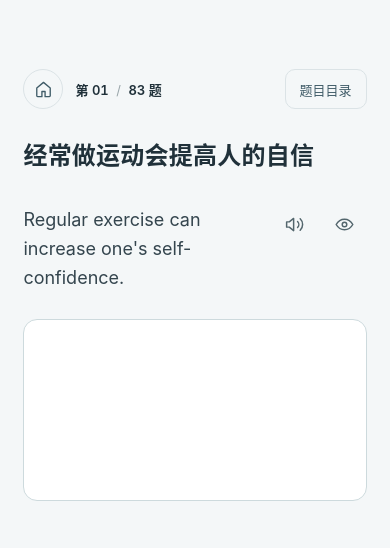
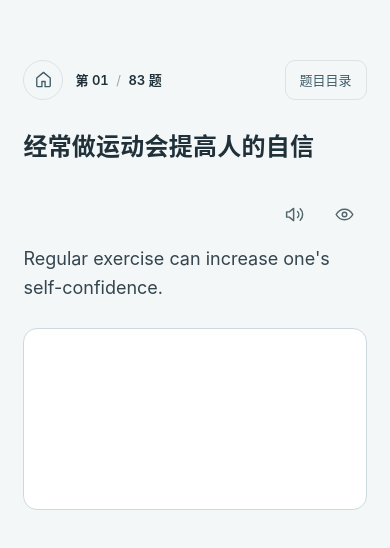
Before and after one commit to Anson-Yuz/english-sentence-trainer, a plain HTML site: page trainer.html in a window 390 px wide. Shown: the part 136-684 px from the top of the page. Drawn offline with Linux system fonts and the light colour scheme.

Commit message:
Improve mobile sentence wrapping

```diff
--- a/styles.css
+++ b/styles.css
@@ -78,8 +78,8 @@ button, a { -webkit-tap-highlight-color: transparent; }
 .chinese-block { padding: 6px 0; }
 .chinese-sentence { margin: 0; color: var(--ink); font-size: clamp(24px, 5.6vw, 35px); font-weight: 600; line-height: 1.55; letter-spacing: .01em; overflow-wrap: anywhere; }
 .reference-block { display: flex; align-items: flex-start; gap: 18px; }
-.reference-text { flex: 1; min-width: 0; padding: 4px 0; border-radius: 5px; color: #34454e; font-size: clamp(18px, 4.4vw, 25px); line-height: 1.6; overflow-wrap: anywhere; cursor: pointer; }
-.dictionary-word { border-radius: 3px; -webkit-touch-callout: none; user-select: none; }
+.reference-text { flex: 1; min-width: 0; padding: 4px 0; border-radius: 5px; color: #34454e; font-size: clamp(18px, 4.4vw, 25px); line-height: 1.6; overflow-wrap: normal; word-break: normal; hyphens: none; cursor: pointer; }
+.dictionary-word { display: inline-block; border-radius: 3px; -webkit-touch-callout: none; user-select: none; }
 .dictionary-word:hover { background: rgb(53 107 128 / 8%); }
 .reference-text:focus-visible { outline: 2px solid #8fb2bf; outline-offset: 5px; }
 .reference-text.is-hidden { color: transparent; user-select: none; }
@@ -152,6 +152,9 @@ button, a { -webkit-tap-highlight-color: transparent; }
   .catalog-grid { grid-template-columns: repeat(7, minmax(0, 1fr)); gap: 7px; }
   .catalog-number { border-radius: 10px; font-size: 12px; }
   .word-card.is-mobile-sheet { right: 12px; bottom: calc(12px + env(safe-area-inset-bottom)); left: 12px; width: auto; max-height: min(44vh, 360px); padding: 17px 18px max(18px, env(safe-area-inset-bottom)); border-radius: 18px; }
+  .reference-block { display: grid; grid-template-columns: minmax(0, 1fr); gap: 4px; }
+  .reference-actions { grid-row: 1; justify-self: end; }
+  .reference-text { grid-row: 2; }
 }
 
 @media (max-height: 700px) {
```
